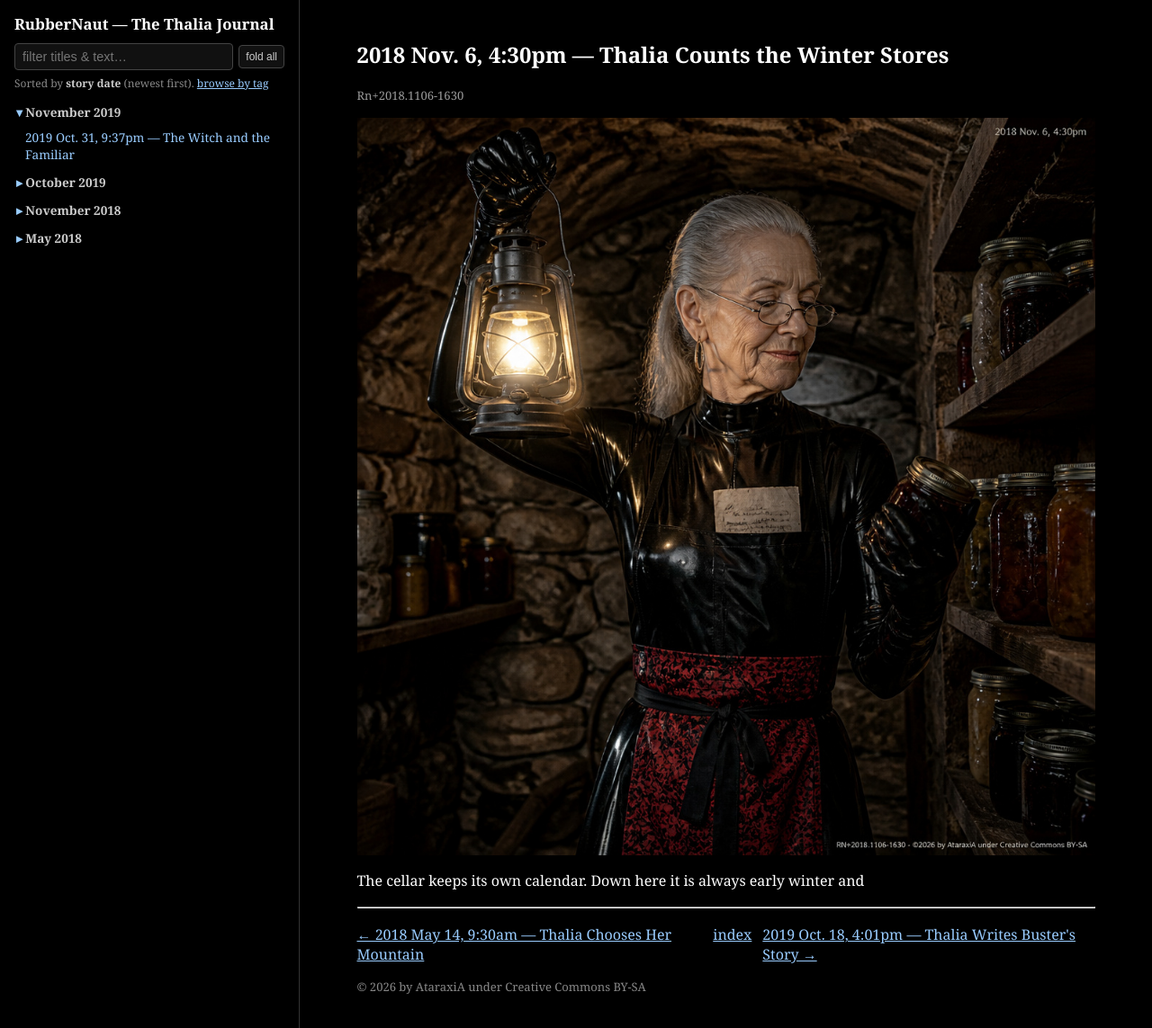
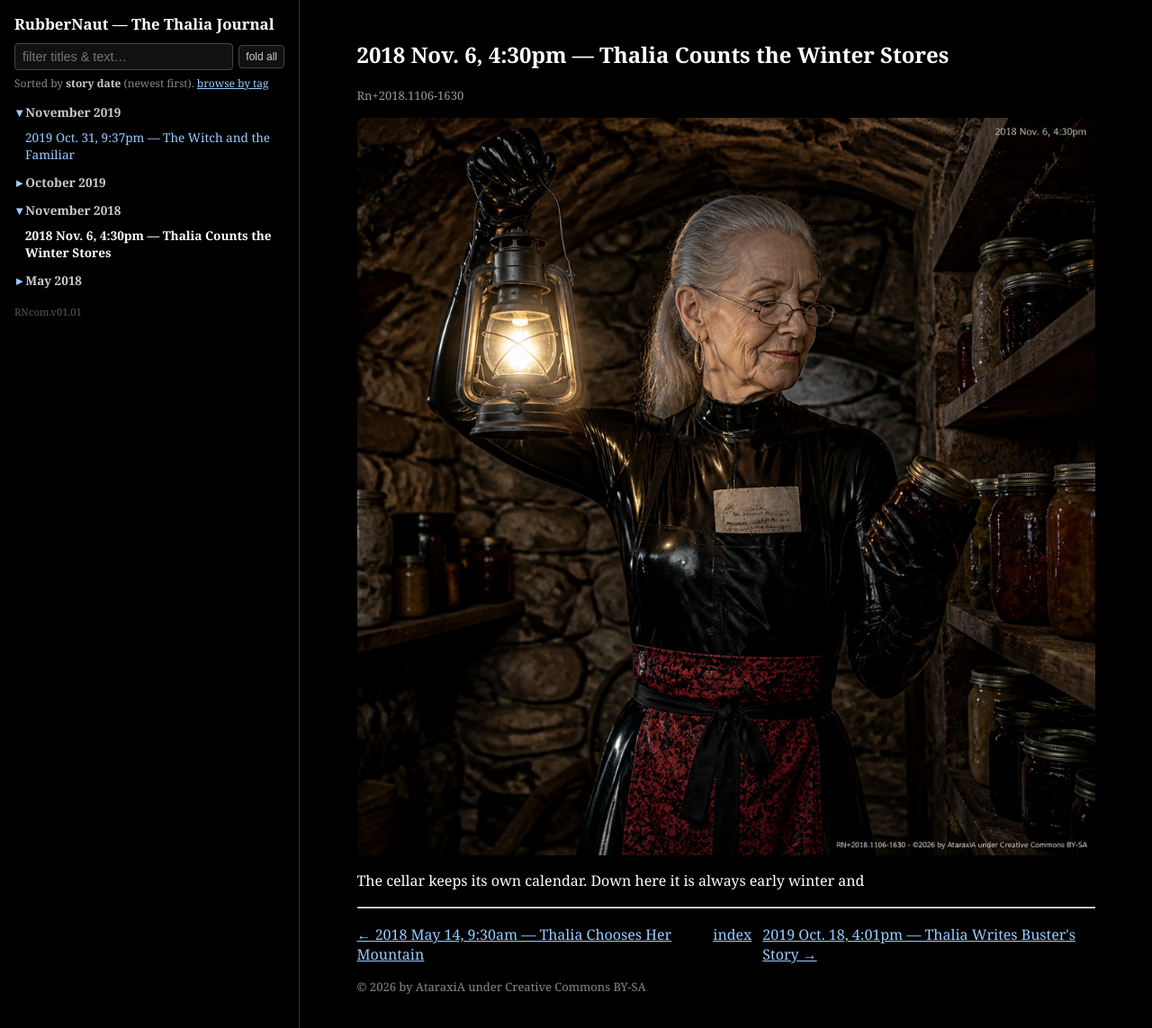
Before and after one commit to AtaraxiA22/RubberNaut, a Jekyll site: the page built from _posts/2018-11-06-2018-nov-6-4-30pm-thalia-counts-the-winter-stores.md, in a window 1280 px wide and 1143 px high. Shown: the whole window at 90% size. Built offline with Jekyll 4.4.1, drawn with Linux system fonts in a browser that asks for light colours.

Commit message:
RNcom v01.01: version in menu corner + current-month restore on clear/fold

```diff
--- a/_config.yml
+++ b/_config.yml
@@ -1,6 +1,7 @@
 title: RubberNaut — The Thalia Journal
 description: An epistolary journal of the RubberNaut stories, in chronological order.
 author: AtaraxiA
+rncom_version: "v01.01"  # RNcom site version — bump the second number with every change group
 url: "https://rubbernaut.com"
 baseurl: "/RubberNaut"
 
--- a/_layouts/default.html
+++ b/_layouts/default.html
@@ -28,7 +28,7 @@
       {% if mkey != open_month %}
         {% if open_month != "" %}</details>{% endif %}
         {% assign open_month = mkey %}
-        <details class="month"{% if forloop.first %} open{% endif %}>
+        <details class="month"{% if forloop.first or post.url == page.url %} open{% endif %}>
           <summary>{{ post.date | date: "%B %Y" }}</summary>
           <ul>
       {% endif %}
@@ -38,6 +38,7 @@
       {% if forloop.last %}</ul></details>{% endif %}
     {% endfor %}
     <p class="tocempty" hidden>No journal entries match &ldquo;<span id="tocq"></span>&rdquo;.</p>
+    <p class="sitever">RNcom.{{ site.rncom_version }}</p>
   </nav>
   {% endunless %}
   <main class="content">
@@ -56,10 +57,14 @@
   var months = Array.prototype.slice.call(document.querySelectorAll('.toc details.month'));
   var empty = document.querySelector('.tocempty');
   var qspan = document.getElementById('tocq');
-  // remember which month blocks start open (the newest month) so clearing/folding restores them
+  // remember which month blocks start open (the newest month AND the current page's month)
+  // so clearing/folding restores exactly those
   months.forEach(function (d) {
     if (d.open) d.setAttribute('data-default-open', '');
   });
+  var curLi = document.querySelector('.toc li.current');
+  var curMonth = curLi ? curLi.closest('details.month') : null;
+  if (curMonth) curMonth.setAttribute('data-default-open', '');
   function apply() {
     var q = box.value.trim().toLowerCase();
     var shown = 0;
@@ -93,6 +98,11 @@
   if (clearBtn) clearBtn.addEventListener('click', function () { box.value = ''; apply(); box.focus(); });
   if (foldBtn) foldBtn.addEventListener('click', function () { box.value = ''; apply(); });  // fold all = clear filter, which re-closes every month except the newest
   apply();
+  // make sure the current page's entry is visible in the menu: open its month and scroll to it
+  if (curLi) {
+    if (curMonth) curMonth.open = true;
+    curLi.scrollIntoView({ block: 'nearest' });
+  }
 })();
 </script>
 </body>
--- a/assets/css/style.css
+++ b/assets/css/style.css
@@ -25,6 +25,7 @@ a { color: #9cf; }
 .toc li a { color: #9cf; text-decoration: none; }
 .toc li a:hover { text-decoration: underline; }
 .tocempty { color: #888; font-size: 0.85em; font-style: italic; }
+.sitever { color: #555; font-size: 0.7em; margin-top: 14px; }
 .content { flex: 1; min-width: 0; }
 .post { max-width: 820px; margin: 0 auto; padding: 24px; background-color: #000; color: #fff; }
 .post h1 { color: #fff; }
```
Also changed, not shown: README.md.
